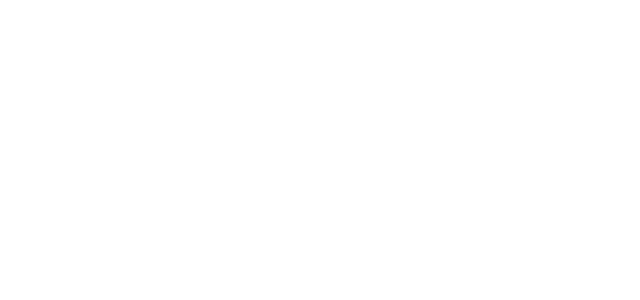
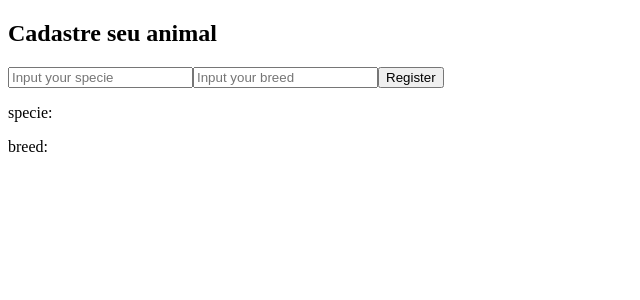
Before and after one commit to Cristiano005/case-pet-shop, a React app in the folder front-end/: page /animals/new in a window 1280 px wide. Before the commit this address had no page. Shown: the top 300 px of the page, without its empty margins (0-640 px from the left). Built offline with nearby package versions, Linux system fonts and the light colour scheme; the HTML template or start-up script is replaced by a standard one.

Commit message:
feat: add animals page and registration form

```diff
--- a/front-end/src/main.jsx
+++ b/front-end/src/main.jsx
@@ -3,12 +3,14 @@
 
 import Home from './pages/Home';
 import SignUp from './pages/SignUp';
+import Animals from './pages/Animals';
 
 createRoot(document.getElementById('root')).render(
     <BrowserRouter>
         <Routes>
             <Route path='/' element={<Home/>}/>
             <Route path='/signup' element={<SignUp/>}/>
+            <Route path='/animals/new' element={<Animals/>}/>
         </Routes>
     </BrowserRouter>,
 )
--- /dev/null
+++ b/front-end/src/pages/Animals/index.jsx
@@ -0,0 +1,64 @@
+import { useState } from "react";
+import axiosInstance from "../../services/api";
+
+function Animals() {
+
+    const [animalData, setAnimalData] = useState({
+        user_id: 101,
+        specie: '',
+        breed: '',
+    });
+
+    async function registerAnimal() {
+
+        try {
+
+            const { data } = await axiosInstance.post('/api/v1/animals', {
+                user_id: animalData.user_id,
+                specie: animalData.specie,
+                breed: animalData.breed,
+            });
+
+            if (data.status) {
+                setAnimalData({
+                    ...animalData,
+                    user_id: '', specie: '', breed: '',
+                });
+            }
+        }
+
+        catch (error) {
+            console.log(error);
+        }
+
+    }
+
+    return (
+        <div>
+            <h2> Cadastre seu animal </h2>
+            <form>
+                <input type="text" name="specie" value={animalData.specie} placeholder="Input your specie" id="specie" onChange={e => {
+                    setAnimalData({
+                        ...animalData, specie: e.target.value,
+                    })
+                }} />
+                <input type="text" name="breed" value={animalData.breed} placeholder="Input your breed" id="breed" onChange={e => {
+                    setAnimalData({
+                        ...animalData, breed: e.target.value,
+                    })
+                }} />
+                <button type="button" id="animal-button" onClick={registerAnimal}> Register </button>
+            </form>
+
+            <p>
+                specie: {animalData.specie}
+            </p>
+            <p>
+                breed: {animalData.breed}
+            </p>
+        </div>
+    )
+
+}
+
+export default Animals;
--- a/front-end/src/pages/Home/index.jsx
+++ b/front-end/src/pages/Home/index.jsx
@@ -4,6 +4,7 @@
   return (
     <>
       <NavLink to="/signup">All Concerts</NavLink>
+      <NavLink to="/animals/new">Register an Animal</NavLink>
     </>
   )
 }
```
Also changed, not shown: front-end/src/pages/Animals/style.css (added).
